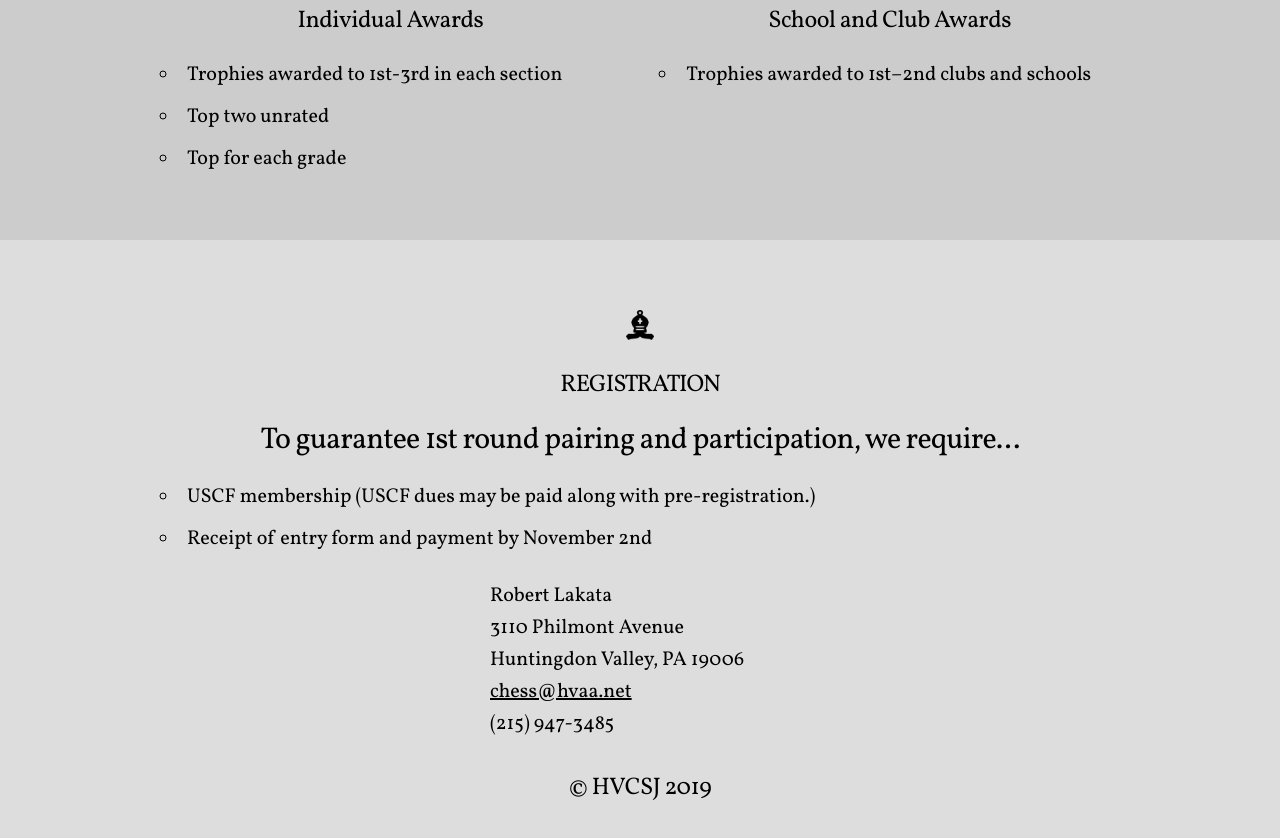
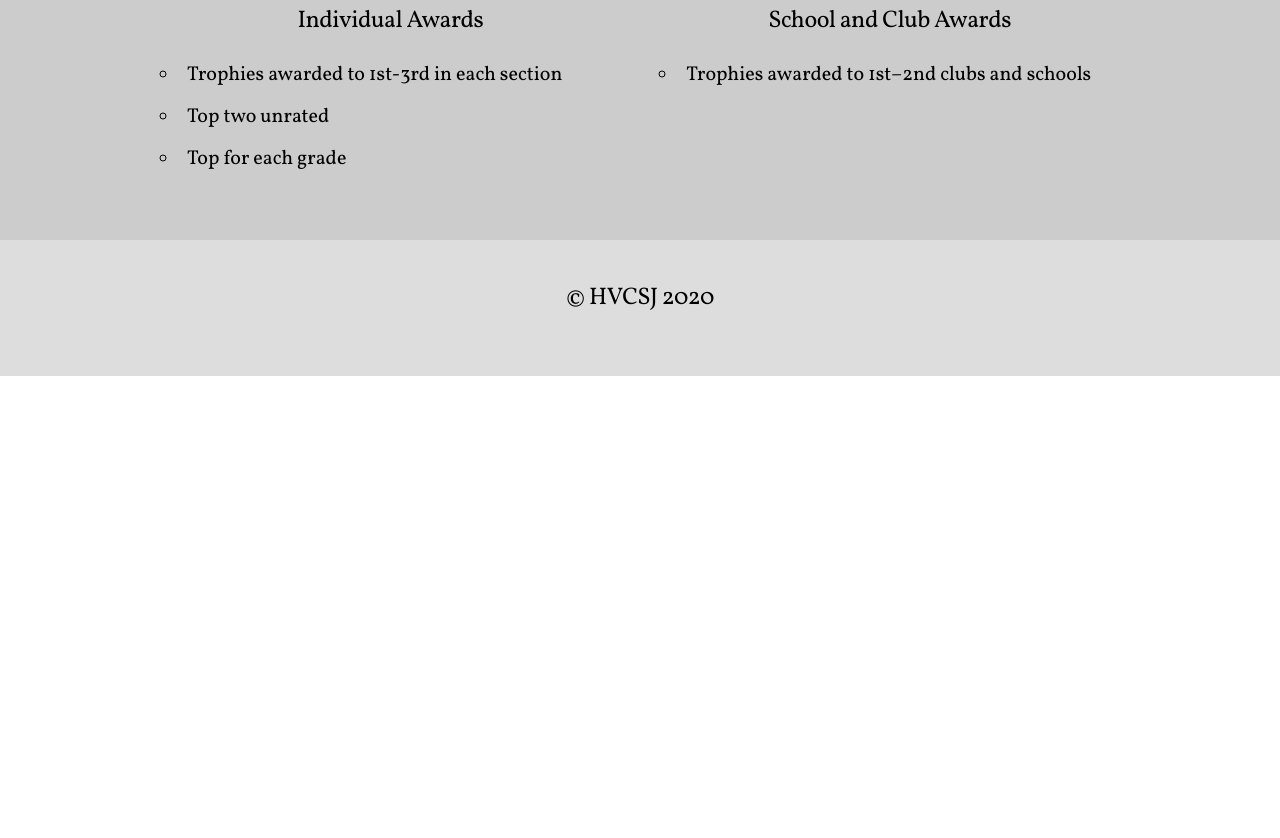
Before and after one commit to dlakata/hvcsj, a website: page tournament.html in a window 1280 px wide. Shown: the part 1524-2362 px from the top of the page. After the commit the page ends 1900 px from the top, so only its background shows below. Drawn offline with nearby package versions, Linux system fonts and the light colour scheme.

Commit message:
Remove more information

```diff
--- a/tournament.html
+++ b/tournament.html
@@ -119,25 +119,7 @@
 <section id="register">
     <div class="container">
         <div class="row">
-            <div class="section-title">
-                <img alt="Bishop" src="img/bishop.png">
-
-                <h2>Registration</h2>
-            </div>
-            <h4>To guarantee 1st round pairing and participation, we require...</h4>
-            <ul>
-                <li>USCF membership (USCF dues may be paid along with pre-registration.)</li>
-                <li>Receipt of entry form and payment by November 2nd</li>
-            </ul>
-
-            <div id="address">
-                Robert Lakata<br>
-                3110 Philmont Avenue<br>
-                Huntingdon Valley, PA 19006<br>
-                <a target="_blank" href="mailto:chess@hvaa.net">chess@hvaa.net</a><br>
-                (215) 947-3485<br>
-            </div>
-            <h5>&copy; HVCSJ 2019</h5>
+            <h5>&copy; HVCSJ 2020</h5>
         </div>
     </div>
 </section>
```
